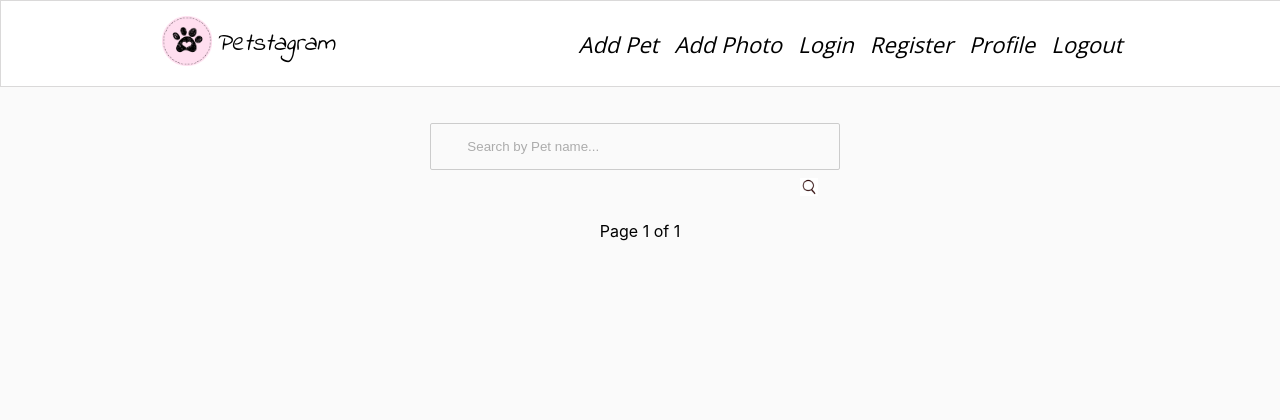
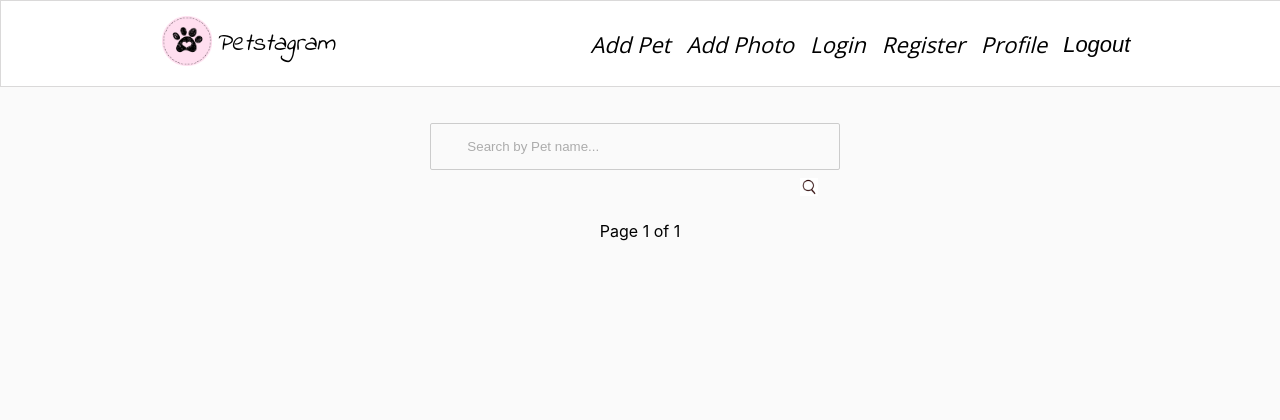
Before and after one commit to GeorgiDN/Petstagram, a Django app: page / in a window 1280 px wide. Shown: the top 420 px of the page. Run offline with Django 5.2, Linux system fonts and the light colour scheme; data that the repository does not hold is empty.

Commit message:
feat: create logaout functionality

```diff
--- a/petstagram/accounts/urls.py
+++ b/petstagram/accounts/urls.py
@@ -1,9 +1,11 @@
+from django.contrib.auth.views import LogoutView
 from django.urls import path, include
 from petstagram.accounts import views
 
 urlpatterns = [
-    path("login/", views.login, name="login"),
+    path("login/", views.AppUserLoginView.as_view(), name="login"),
     path("register/", views.AppUserRegisterView.as_view(), name="register"),
+    path("logout/", LogoutView.as_view(), name="logout"),
     path("profile/<int:pk>/", include([
         path("", views.profile_details, name="profile-details"),
         path("edit/", views.profile_edit, name="profile-edit"),
--- a/petstagram/accounts/views.py
+++ b/petstagram/accounts/views.py
@@ -1,4 +1,5 @@
 from django.contrib.auth import get_user_model, login
+from django.contrib.auth.views import LoginView
 from django.shortcuts import render
 from django.urls import reverse_lazy
 from django.views.generic import CreateView
@@ -10,6 +11,10 @@ UserModel = get_user_model()
 
 # def login(request):
 #     return render(request, "accounts/login-page.html")
+
+
+class AppUserLoginView(LoginView):
+    template_name = "accounts/login-page.html"
 
 
 class AppUserRegisterView(CreateView):
--- a/petstagram/settings.py
+++ b/petstagram/settings.py
@@ -12,6 +12,8 @@ https://docs.djangoproject.com/en/5.1/ref/settings/
 
 from pathlib import Path
 import os
+
+from django.urls import reverse_lazy
 from dotenv import load_dotenv
 load_dotenv()
 
@@ -169,3 +171,5 @@ MEDIA_ROOT = BASE_DIR / 'mediafiles/'
 
 DEFAULT_AUTO_FIELD = 'django.db.models.BigAutoField'
 AUTH_USER_MODEL = 'accounts.AppUser'
+LOGIN_REDIRECT_URL = reverse_lazy('home')
+LOGOUT_REDIRECT_URL = reverse_lazy('login')
--- a/static/css/home.css
+++ b/static/css/home.css
@@ -498,3 +498,13 @@ div.footer {
     opacity: 0.5;
     cursor: not-allowed;
 }
+
+
+.button {
+    background-color: white;
+    border: none;
+    font-size: 22px;
+    margin: 2.5px 0px 0px 8px;
+    padding: 0;
+    cursor: pointer;
+}
--- a/templates/common/nav.html
+++ b/templates/common/nav.html
@@ -45,11 +45,10 @@
                         <i>Profile</i>
                     </a>
                 </li>
-                <li class="nav-item">
-                    <a href="#">
-                        <i>Logout</i>
-                    </a>
-                </li>
+                <form method="post" action="{% url 'logout' %}">
+                    {% csrf_token %}
+                    <button class="button" type="submit"><i>Logout</i></button>
+                </form>
             </ul>
         </div>
     </div>
```
Also changed, not shown: templates/accounts/login-page.html (+6 -9 lines).
